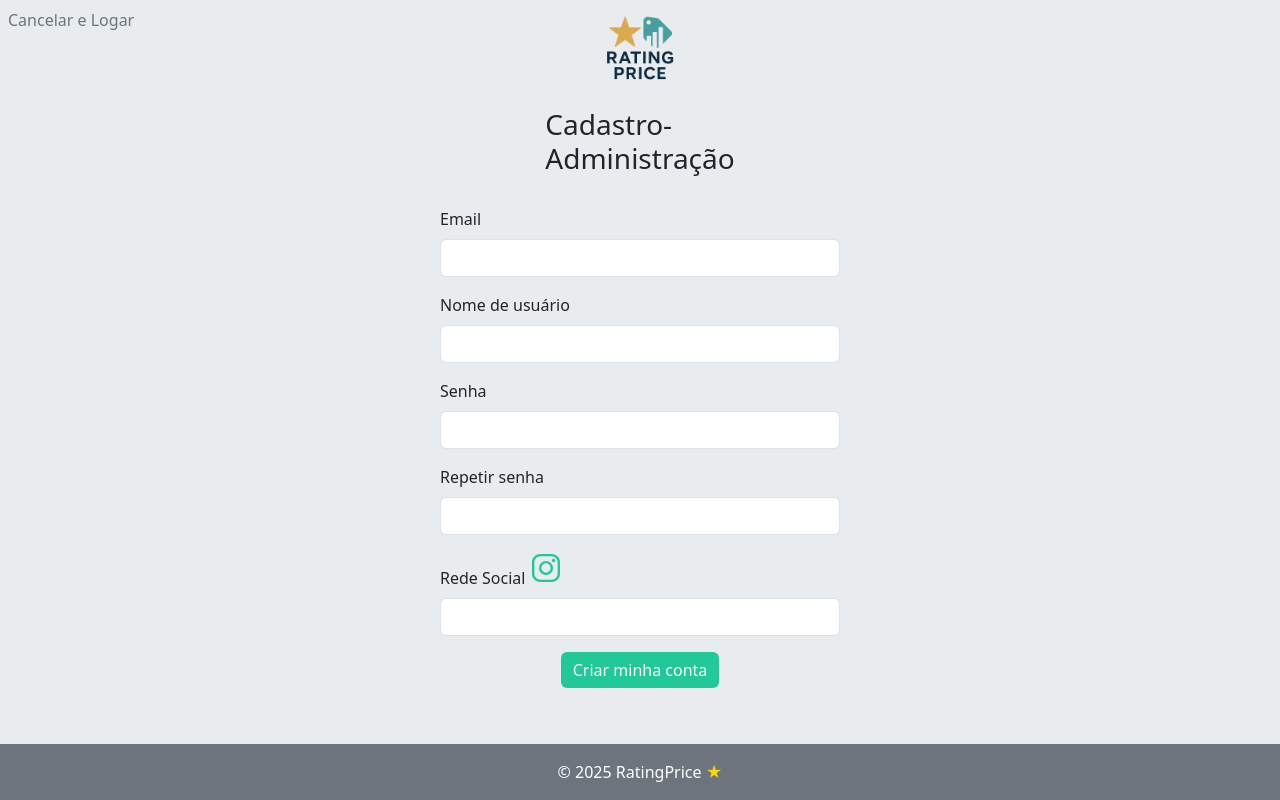
After one commit to leonardo89stg/ratingprice_site, a Django app: page /nw_user/ in a window 1280 px wide. The commit adds this page. Run offline with Django 5.2, Linux system fonts and the light colour scheme.

Commit message:
site novo  adm

```diff
--- /dev/null
+++ b/ratingpricesite/templates/account_new.html
@@ -0,0 +1,64 @@
+{% load static %}
+<!DOCTYPE html>
+<html lang="en">
+
+<head>
+    <meta charset="UTF-8">
+    <meta name="viewport" content="width=device-width, initial-scale=1.0">
+    <title>RatingPrice </title>
+<script type="module" src="https://unpkg.com/ionicons@7.1.0/dist/ionicons/ionicons.esm.js"></script>
+<script nomodule src="https://unpkg.com/ionicons@7.1.0/dist/ionicons/ionicons.js"></script>
+    <link rel="stylesheet" href="https://cdn.jsdelivr.net/npm/bootstrap@5.3.6/dist/css/bootstrap.min.css">
+
+    <link rel="stylesheet" href="{%  static 'ratingpricesite/css/index.css'%}">
+</head>
+
+<body>
+    <script src="https://cdn.jsdelivr.net/npm/bootstrap@5.3.6/dist/js/bootstrap.bundle.min.js"></script>
+<form class="mx-auto d-flex flex-column align-items-center" style="max-width: 400px;">
+  <label class="form-label d-flex flex-column align-items-center mb-4 title">
+    <img src="{% static 'ratingpricesite/image/brand.png' %}" width="100" height="100" alt="Brand Logo" class="mb-2">
+    <h3>Cadastro-Administração</h3>
+  </label>
+
+  <div class="mb-3 w-100">
+    <label class="form-label">Email</label>
+    <input type="text" class="form-control mail">
+  </div>
+<div class="mb-3 w-100">
+    <label class="form-label">Nome de usuário</label>
+    <input type="text" class="form-control mail">
+  </div>
+  <div class="mb-3 w-100">
+    <label class="form-label">Senha</label>
+    <input type="password" class="form-control senha">
+  </div>
+<div class="mb-3 w-100">
+    <label class="form-label">Repetir senha</label>
+    <input type="password" class="form-control senha">
+  </div>
+
+<div class="mb-3 w-100">
+    <label class="form-label">Rede Social</label>
+    <ion-icon name="logo-instagram"></ion-icon><input type="text" class="form-control mail">
+  </div>
+
+  <div class="mb-3 w-100 d-flex justify-content-center">
+    <input type="submit" value="Criar minha conta" class="btn btn-none lgbt">
+  </div>
+</form>
+
+<div class="fixed-top   p-2 d-flex justify-content-start">
+  <a href="{% url 'admin_site' %}" class="text-secondary text-decoration-none link">
+    Cancelar  e Logar
+  </a>
+</div>
+        <footer class="fixed-bottom bg-secondary text-white text-center p-3">
+            © 2025 RatingPrice <strong style="font-size: 16px; color: gold;">&#9733;</strong>
+
+
+        </footer>
+
+</body>
+
+</html>
--- a/ratingpricesite/templates/index.html
+++ b/ratingpricesite/templates/index.html
@@ -13,7 +13,7 @@
 <body>
 <script src="https://cdn.jsdelivr.net/npm/bootstrap@5.3.6/dist/js/bootstrap.bundle.min.js"></script>
 
- <h1>{{ result }}</h1>
+
 
 <footer class="fixed-bottom bg-secondary text-white text-center p-3">
     © 2025 RatingPrice <strong style="font-size: 16px; color: gold;">&#9733;</strong>
--- a/ratingpricesite/urls.py
+++ b/ratingpricesite/urls.py
@@ -6,5 +6,6 @@ from django.contrib.auth import views as auth_views
 from django.urls import path
 urlpatterns = [
     path("", views.index, name="index"),
-    path("/admin_site", views.admin_site, name="admin_site"),
+    path("admin_site/", views.admin_site, name="admin_site"),
+    path("nw_user/", views.new_user, name="new_user"),
 ]
--- a/ratingpricesite/views.py
+++ b/ratingpricesite/views.py
@@ -12,26 +12,30 @@ def index(request):
 
 
 def admin_site(request):
+    return render(request,'admin.html')
 
-    context = {}
+"""   context = {}
 
-    msg = '''
-    <h2>Olá, este é um e-mail de teste</h2>
-    <p>Enviado automaticamente ao acessar a página.</p>
-    <button style="padding: 10px; background-color: #4CAF50; color: white;">Clique aqui</button>
-    '''
+msg = '''
+<h2>Olá, este é um e-mail de teste</h2>
+<p>Enviado automaticamente ao acessar a página.</p>
+<button style="padding: 10px; background-color: #4CAF50; color: white;">Clique aqui</button>
+'''
 
-    try:
-        send_mail(
-            'Teste automático',
-            '',  # corpo texto simples vazio
-            settings.EMAIL_HOST_USER,
-            ['leo89stg@gmail.com'],
-            html_message=msg,
-            fail_silently=False
-        )
-        context['result'] = 'Email enviado automaticamente.'
-    except Exception as e:
-        context['result'] = f'Erro ao enviar email: {e}'
+try:
+    send_mail(
+        'Teste automático',
+        '',  # corpo texto simples vazio
+        settings.EMAIL_HOST_USER,
+        ['leo89stg@gmail.com'],
+        html_message=msg,
+        fail_silently=False
+    )
+    context['result'] = 'Email enviado automaticamente.'
+except Exception as e:
+    context['result'] = f'Erro ao enviar email: {e}'
 
-    return render(request, "index.html", context)
+return render(request, "index.html", context) """
+
+def new_user(request):
+    return render(request,'account_new.html')
--- a/static/ratingpricesite/css/index.css
+++ b/static/ratingpricesite/css/index.css
@@ -1,7 +1,80 @@
-body{
-    margin: 0px;
-    padding: 0px;
-    background: var(--bs-gray-200);
-    overflow-y: scroll;
-    overflow-x: hidden;
+body {
+  margin: 0px;
+  padding: 0px;
+  background: var(--bs-gray-200);
+  overflow-y: scroll;
+  overflow-x: hidden;
 }
+ion-icon {
+ color: var(--bs-teal) !important;
+    font-size: 32px;
+margin-top: 1px;
+}
+.title {
+  margin-left: 9.5rem; /* 64px */
+  margin-right: 9.5rem;
+}
+.mail,
+.senha {
+  width: 400px !important;
+}
+.lgbt {
+  background: var(--bs-teal) !important;
+  color: var(--bs-light) !important;
+  border: none !important;
+  box-shadow: none !important;
+  outline: none !important;
+  transition: none !important;
+  cursor: pointer !important;
+}
+
+.lgbt:hover,
+.lgbt:active,
+.lgbt:focus {
+  background: var(--bs-teal) !important;
+    color: var(--bs-light) !important;
+  border: none !important;
+  box-shadow: none !important;
+  outline: none !important;
+  transition: none !important;
+}
+
+@media (max-width: 576px) {
+  .title {
+    margin: 2px 11px 0px 0px;
+  }
+  .mail,
+  .senha,
+  .form-label {
+    width: 23rem !important;
+    margin-left: 15px !important;
+  }
+}
+
+@media (min-width: 768px) {
+  .title {
+    margin-left: 10rem; /* 64px */
+    margin-right: 10rem;
+  }
+}
+
+@media (min-width: 992px) {
+  .title {
+    margin-left: 10rem; /* 64px */
+    margin-right: 10rem;
+  }
+}
+
+@media (min-width: 1200px) {
+  .title {
+    margin-left: 10rem; /* 64px */
+    margin-right: 10rem;
+  }
+}
+
+@media (min-width: 1400px) {
+  .title {
+    margin-left: 10rem; /* 64px */
+    margin-right: 10rem;
+  }
+}
```
Also changed, not shown: ratingpricesite/templates/admin.html (added, +51 -0 lines), static/ratingpricesite/image/brand.png (added).
